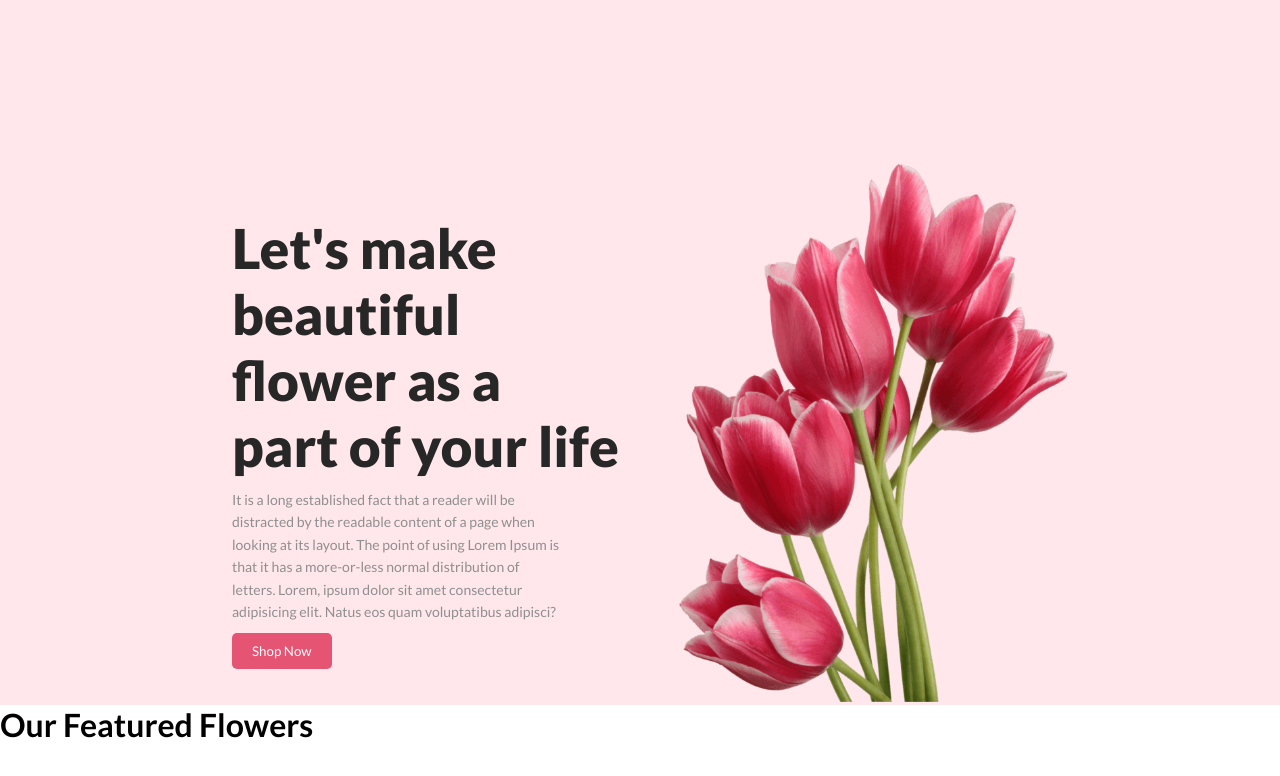
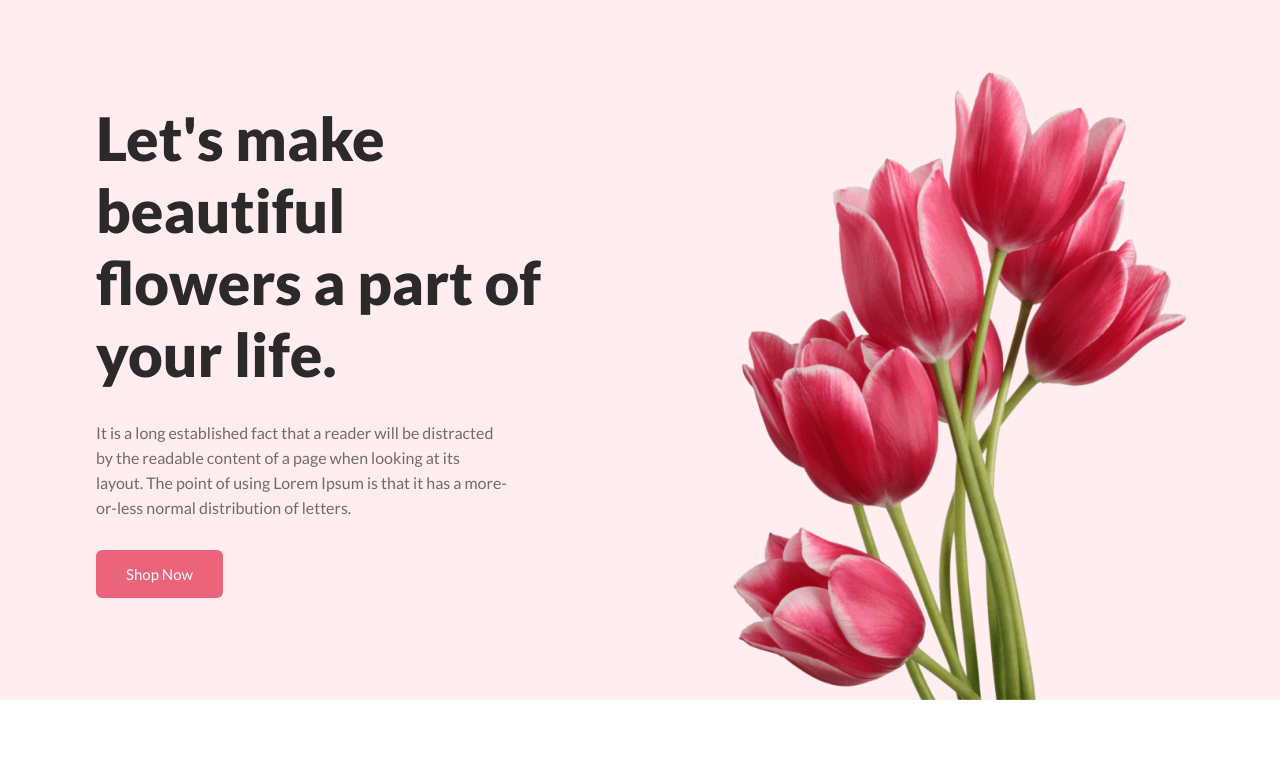
Before and after one commit to tonoy7/flower-shop, a plain HTML site: page index.html in a window 1280 px wide. Drawn offline with Linux system fonts and the light colour scheme.

Commit message:
redesined

```diff
--- a/index.html
+++ b/index.html
@@ -3,39 +3,27 @@
   <head>
     <meta charset="UTF-8" />
     <meta name="viewport" content="width=device-width, initial-scale=1.0" />
-    <link rel="preconnect" href="https://fonts.googleapis.com" />
-    <link rel="preconnect" href="https://fonts.gstatic.com" crossorigin />
-    <link
-      href="https://fonts.googleapis.com/css2?family=Lato:ital,wght@0,100;0,300;0,400;0,700;0,900;1,100;1,300;1,400;1,700;1,900&display=swap"
-      rel="stylesheet"
-    />
     <link rel="stylesheet" href="style.css" />
-    <link rel="shortcut icon" href="images/favicon.png" type="image/x-icon" />
+    <style>
+      @import url("https://fonts.googleapis.com/css2?family=Lato:ital,wght@0,100;0,300;0,400;0,700;0,900;1,100;1,300;1,400;1,700;1,900&display=swap");
+    </style>
     <title>Document</title>
   </head>
   <body>
-    <div class="banner1">
-      <div class="left-side">
-        <h1>
-          Let's make <br />
-          beautiful flower as a <br />
-          part of your life
-        </h1>
+    <div class="first-banner">
+      <div class="left side">
+        <h1>Let's make beautiful flowers a part of your life.</h1>
         <p>
           It is a long established fact that a reader will be distracted by the
           readable content of a page when looking at its layout. The point of
           using Lorem Ipsum is that it has a more-or-less normal distribution of
-          letters. Lorem, ipsum dolor sit amet consectetur adipisicing elit.
-          Natus eos quam voluptatibus adipisci?
+          letters.
         </p>
-        <button class="shop">Shop Now</button>
+        <button>Shop Now</button>
       </div>
-      <div class="right-side">
+      <div class="right side">
         <img src="images/pngwing10.png" alt="" />
       </div>
     </div>
-    <div class="banner2">
-      <h1>Our Featured Flowers</h1>
-    </div>
   </body>
 </html>
--- a/style.css
+++ b/style.css
@@ -1,49 +1,47 @@
 * {
   margin: 0px;
   padding: 0px;
-  font-family: "Lato", sans-serif;
-  font-style: normal;
-  font-weight: bold;
+  font-family: lato;
 }
-
-.banner1 {
-  background-color: #ffe7eb;
+.first-banner {
+  background-color: #ffedf0;
+  height: 700px;
   display: flex;
-  height: 700px;
-  align-items: end;
-  padding: 5px 15% 0px;
+  justify-content: space-around;
+  align-items: center;
 }
-.left-side {
-  margin: 0px 40px;
+.side {
+  width: 35%;
+}
+.right {
+  display: flex;
+  flex-direction: column;
+  justify-content: end;
   align-items: center;
-  height: 70%;
+  height: 100%;
 }
-.left-side h1 {
-  color: #272727;
-  font-size: 55px;
-  font-weight: bolder;
+.right img {
+  height: 90%;
 }
-.left-side p {
-  color: #8f8f8f;
-  font-size: 14px;
+h1 {
+  font-size: 60px;
+  font-weight: 800;
+  color: rgba(0, 0, 0, 0.829);
+}
+p {
+  padding: 30px 35px 30px 0px;
+  font-size: 16px;
+  color: rgba(0, 0, 0, 0.553);
+  line-height: 25px;
   font-weight: 500;
-  padding: 10px 60px 10px 0px;
-  line-height: 1.6;
+  scroll-behavior: smooth;
 }
-.right-side img {
-  height: 540px;
-}
-.shop {
-  background-color: #e55473;
+button {
+  background: rgb(234, 101, 123);
+  color: aliceblue;
+  padding: 15px 30px;
   border: none;
-  padding: 10px 20px;
-  color: white;
-  border-radius: 5px;
-  font-weight: 400;
+  border-radius: 6px;
+  font-size: 15px;
   cursor: pointer;
 }
-.shop:hover {
-  background-color: white;
-  color: #e55473;
-  border: 1px solid #e55473;
-}
```
